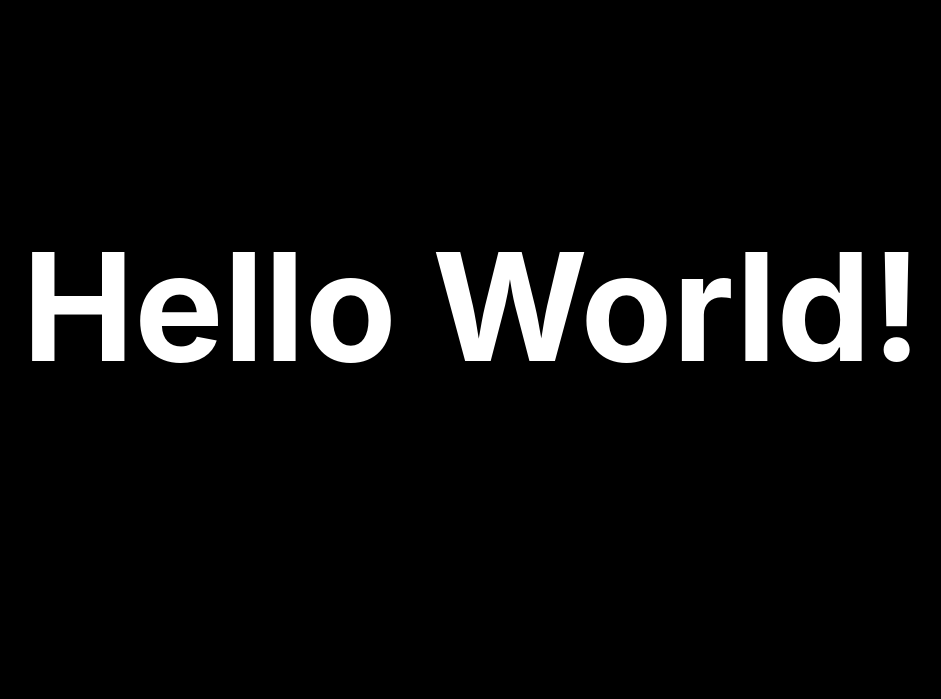
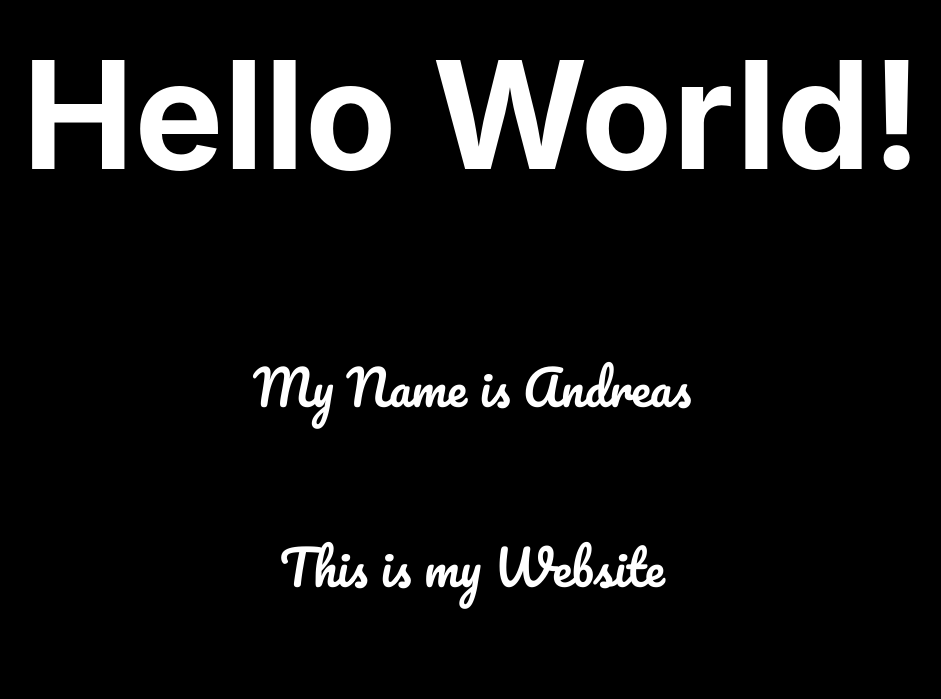
Before and after one commit to andimity/personal_website, a plain HTML site: page index.html in a window 1280 px wide. Shown: the part 101-800 px from the top of the page, without its empty margins (168-1109 px from the left). Drawn offline with Linux system fonts and the light colour scheme; a web font is replaced by a local one.

Commit message:
transition delays added

```diff
--- a/app.js
+++ b/app.js
@@ -9,5 +9,5 @@ const observer = new IntersectionObserver((entries) => {
    });
 });
 
-const hiddenElements = document.querySelectorAll('.hiddenRight, .hiddenLeft');
+const hiddenElements = document.querySelectorAll('.hiddenRight, .hiddenLeft, .fadeIn');
 hiddenElements.forEach((el) => observer.observe(el));
--- a/index.html
+++ b/index.html
@@ -9,23 +9,18 @@
     <script defer src="app.js"></script>
    </head>
    <body>
-      <section class="hiddenLeft">
+      <section class="fadeIn">
          <h1>Hello World!</h1>
       </section>
 
-      <section class="hiddenRight">
-         <h2>title</h2>
-         <p>this is some text</p>
-      </section>
-
       <section class="hiddenLeft">
-         <h2>title2</h2>
-         <p>this is some more text</p>
+         <h2>My Name is Andreas</h2>
+         <p></p>
       </section>
 
       <section class="hiddenRight">
-         <h2>title3</h2>
-         <p>this is even more text</p>
+         <h2>This is my Website</h2>
+         <p></p>
       </section>
 
    </body>
--- a/style.css
+++ b/style.css
@@ -22,13 +22,13 @@ section {
    grid-column: auto;
    place-items: center;
    align-content: center;
-   min-height: 100vh;
+   min-height: 10vh;
 }
 
 h1 {
    font-family: Nabla, Inter, Avenir, Helvetica, Arial, sans-serif;
    font-size: 150px;
-   line-height: 3;
+   line-height: 1.1;
    display: grid;
    place-items: center;
    align-content: center;
@@ -37,10 +37,16 @@ h1 {
 h2 {
    font-family: Pacifico, Inter, Avenir, Helvetica, Arial, sans-serif;
    font-size: 2em;
-   line-height: 2;
+   line-height: 1.1;
    display: grid;
    place-items: center;
    align-content: center;
+}
+
+.fadeIn {
+   opacity: 0;
+   filter: blur(10px);
+   transition: all 3s;
 }
 
 .hiddenLeft {
@@ -48,6 +54,7 @@ h2 {
    filter: blur(10px);
    transform: translateX(-100%);
    transition: all 1s;
+   transition-delay: 2s;
 }
 
 .hiddenRight {
@@ -55,6 +62,7 @@ h2 {
    filter: blur(10px);
    transform: translateX(+100%);
    transition: all 1s;
+   transition-delay: 4s;
 }
 
 .show {
```
